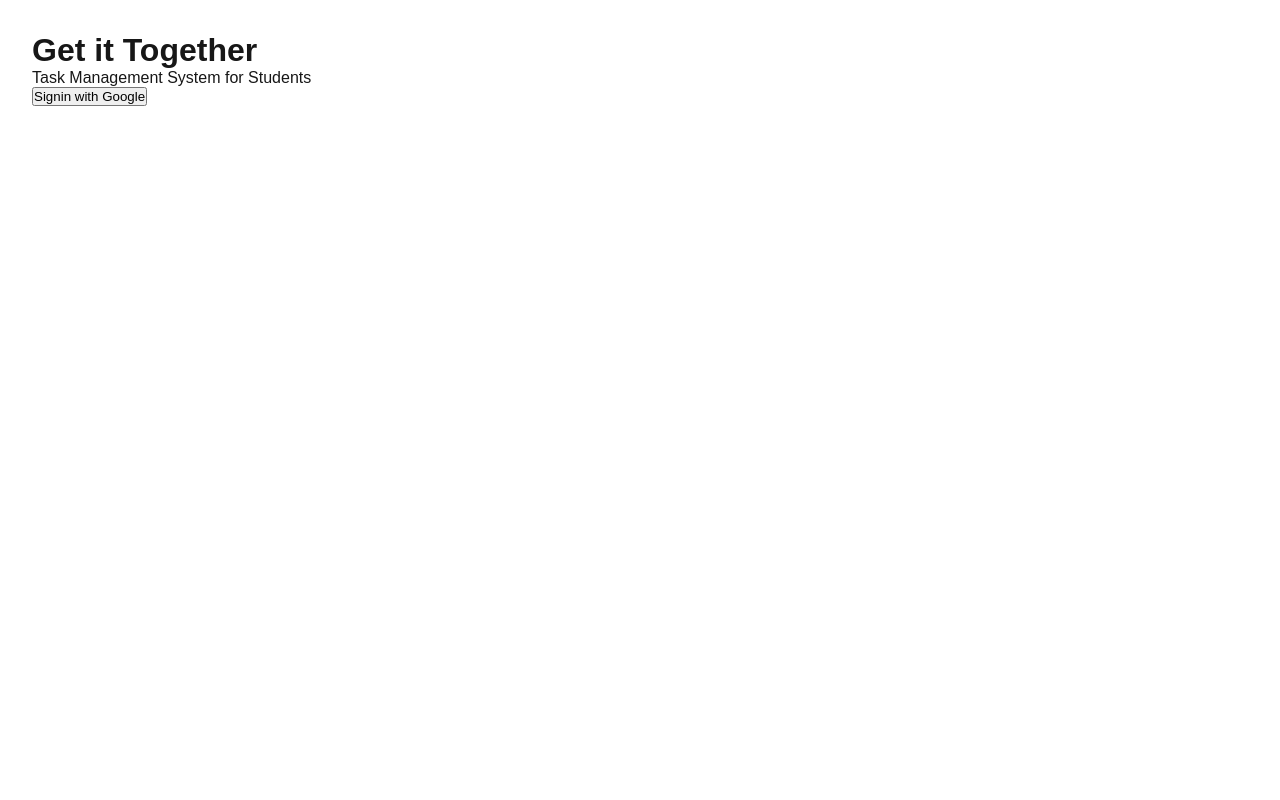
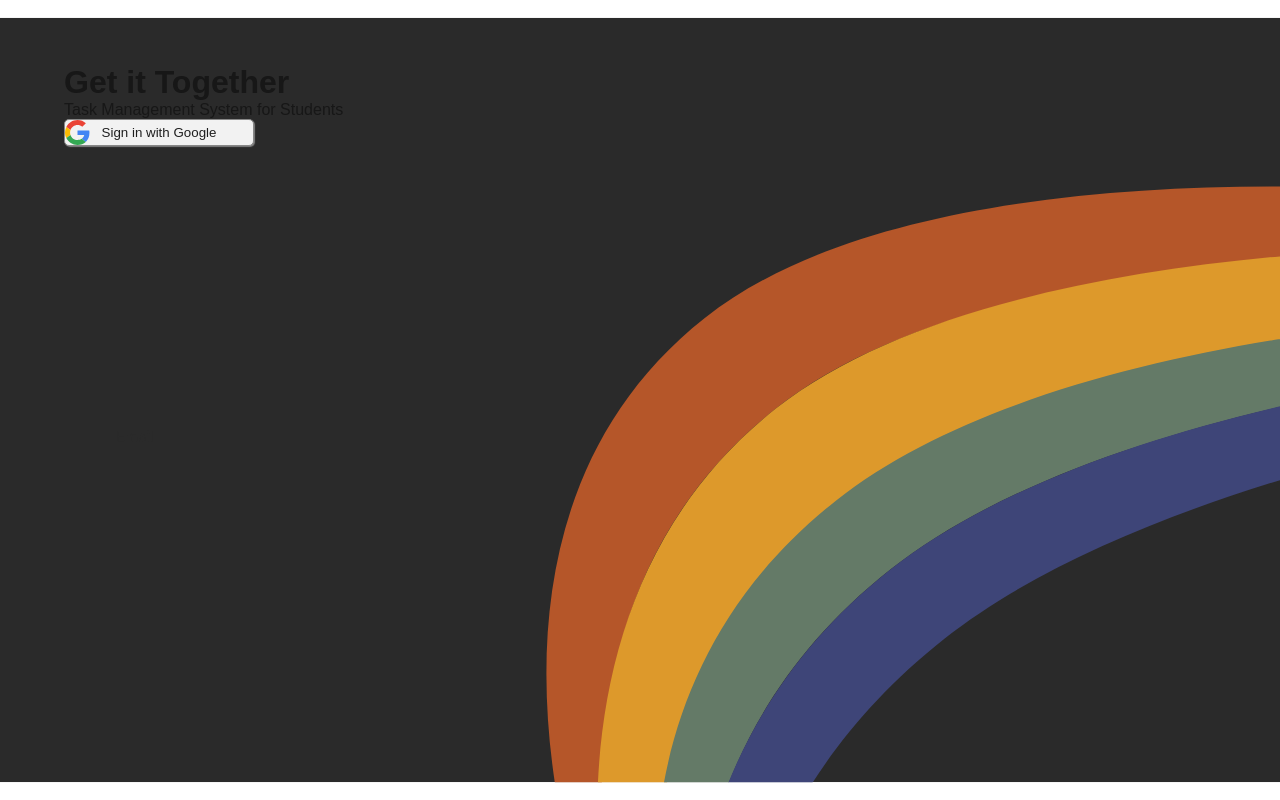
Before and after one commit to Sketchy2/get-it-together, a Next.js app: page / in a window 1280 px wide. Built offline with nearby package versions, Linux system fonts and the light colour scheme.

Commit message:
Add Background image

```diff
--- a/src/app/(main_app)/home/page.tsx
+++ b/src/app/(main_app)/home/page.tsx
@@ -1,5 +1,5 @@
 import { auth } from "@/auth"
-import SignOut from "@/components/SignOut"
+import SignOut from "@/components/auth/SignOut"
 import Image from "next/image";
 import styles from "@/app/page.module.css"
 
@@ -21,6 +21,7 @@ export default async function Home() {
           className="rounded-full"
         />
         <SignOut />
+
         </div>
       </div>
 
--- a/src/app/globals.css
+++ b/src/app/globals.css
@@ -12,14 +12,17 @@
 
 html,
 body {
-  max-width: 100vw;
-  overflow-x: hidden;
-  padding:1rem;
+height: 100%;
+/* overflow-x: hidden; */
+  padding:2rem;
 }
 
 body {
   color: var(--foreground);
   background: var(--background);
+  background-image: url("/images/background.svg");
+  background-repeat: no-repeat;
+  background-size: 100% 100%;
   font-family: Arial, Helvetica, sans-serif;
   -webkit-font-smoothing: antialiased;
   -moz-osx-font-smoothing: grayscale;
--- a/src/app/layout.tsx
+++ b/src/app/layout.tsx
@@ -13,8 +13,8 @@ const geistMono = Geist_Mono({
 });
 
 export const metadata: Metadata = {
-  title: "Create Next App",
-  description: "Generated by create next app",
+  title: "Get it Together",
+  description: "Sort out your life, Smash out your assignments",
 };
 
 export default function RootLayout({
--- a/src/app/page.tsx
+++ b/src/app/page.tsx
@@ -1,4 +1,4 @@
-import GoogleSignIn from "@/components/GoogleSignIn"
+import GoogleSignIn from "@/components/auth/GoogleSignIn"
 
 export default function Login() {
   return (
--- a/src/components/GoogleSignIn.jsx
+++ b/src/components/auth/GoogleSignIn.jsx
@@ -1,4 +1,5 @@
 import { signIn } from "@/auth"
+import styles from './GoogleSignIn.module.css'
 
 export default function SignIn() {
   return (
@@ -8,7 +9,8 @@ export default function SignIn() {
         await signIn("google",{redirectTo:"/home"})
       }}
     >
-      <button type="submit">Signin with Google</button>
+      <button className={styles.customBtn}
+      type="submit">Sign in with Google</button>
     </form>
   )
 }
--- /dev/null
+++ b/src/components/auth/GoogleSignIn.module.css
@@ -0,0 +1,38 @@
+.customBtn {
+    display: inline-block;
+    background-image: url("./google_icn.svg");
+    background-repeat: no-repeat
+    ;
+    background-color: #F2F2F2 ;
+    color: #1F1F1F ;
+    width: 190px;
+    border-radius: 5px;
+    border: thin solid #888;
+    box-shadow: 1px 1px 1px grey;
+    white-space: nowrap;
+    padding: 5px;
+  }
+  .customBtn:hover {
+    cursor: pointer;
+  }
+  span.label {
+    font-family: serif;
+    font-weight: normal;
+  }
+  span.icon {
+    background: url('/identity/sign-in/g-normal.png') transparent 5px 50% no-repeat;
+    display: inline-block;
+    vertical-align: middle;
+    width: 42px;
+    height: 42px;
+  }
+  span.buttonText {
+    display: inline-block;
+    vertical-align: middle;
+    padding-left: 42px;
+    padding-right: 42px;
+    font-size: 14px;
+    font-weight: bold;
+    /* Use the Roboto font that is loaded in the <head> */
+    font-family: 'Roboto', sans-serif;
+  }
```
Also changed, not shown: public/images/background.svg (added), src/components/auth/SignOut.jsx (renamed from src/components/SignOut.jsx), src/components/auth/google_icn.svg (added).
